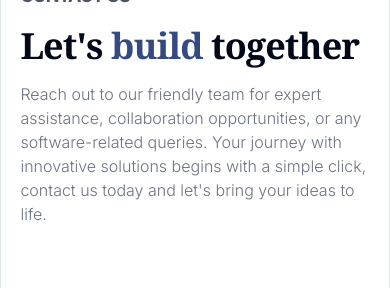
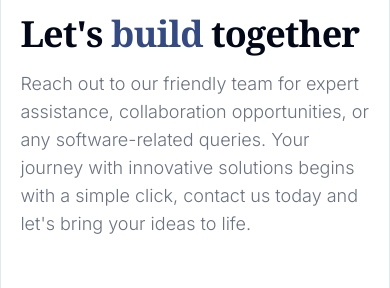
Before and after one commit to Ojaspj/software-company-web-template, a Next.js app: page /contact in a window 390 px wide. Shown: the part 335-623 px from the top of the page. Built offline with nearby package versions, Linux system fonts and the light colour scheme.

Commit message:
fix: main overflow

```diff
--- a/app/contact/page.tsx
+++ b/app/contact/page.tsx
@@ -72,13 +72,13 @@ export default function Contact() {
       <Wrapper>
         <div className="flex h-[83vh] md:h-[80vh] ">
           <div className="w-full  flex flex-col md:items-center justify-center">
-            <h1 className="text-lg md:text-xl tracking-tighter text-gray-600 font-bold">
+            <h1 className=" text-lg md:text-xl tracking-tighter text-gray-600 font-bold">
               CONTACT US
             </h1>
             <h1 className=" text-left md:text-center mt-4 text-4xl font-serif font-bold tracking-tight lg:text-7xl">
             Let's <span className="   text-[#344A80]">build </span>  together{" "}
             </h1>
-            <h2 className=" text-gray-500 font-light my-4 text-md md:text-xl md:text-center">
+            <h2 className=" text-gray-500 font-light my-4 text-lg md:text-xl md:text-center">
               Reach out to our friendly team for expert assistance,
               collaboration opportunities, <br className="hidden md:block" /> or any software-related
               queries. Your journey with innovative solutions begins with a
--- a/components/Main.tsx
+++ b/components/Main.tsx
@@ -34,7 +34,7 @@ export default function Main() {
         {/* front banner  */}
         <div className="flex w-full h-auto ">
           {/* left part  */}
-          <div className="flex flex-col  my-28 md:justify-center w-full  md:w-1/2 h-full ">
+          <div className="flex flex-col  mt-28 mb-60 md:justify-center w-full  md:w-1/2 h-full ">
             <div>
               <h1 className="  text-4xl font-serif font-bold tracking-tight lg:text-7xl">
                 Bringing your{" "}
@@ -75,7 +75,7 @@ export default function Main() {
             <br className="hidden md:flex" /> build their products and launch
             faster.
           </h2>
-          <div className="flex flex-wrap gap-20 mt-8 border w-[800px] h-[300px] justify-center items-center">
+          <div className="flex flex-wrap gap-20 mt-8 border w-full md:w-[800px] h-[300px] justify-center items-center">
             <h1 className="font-light text-gray-500  text-lg">logos here</h1>
           </div>
         </div>
```
